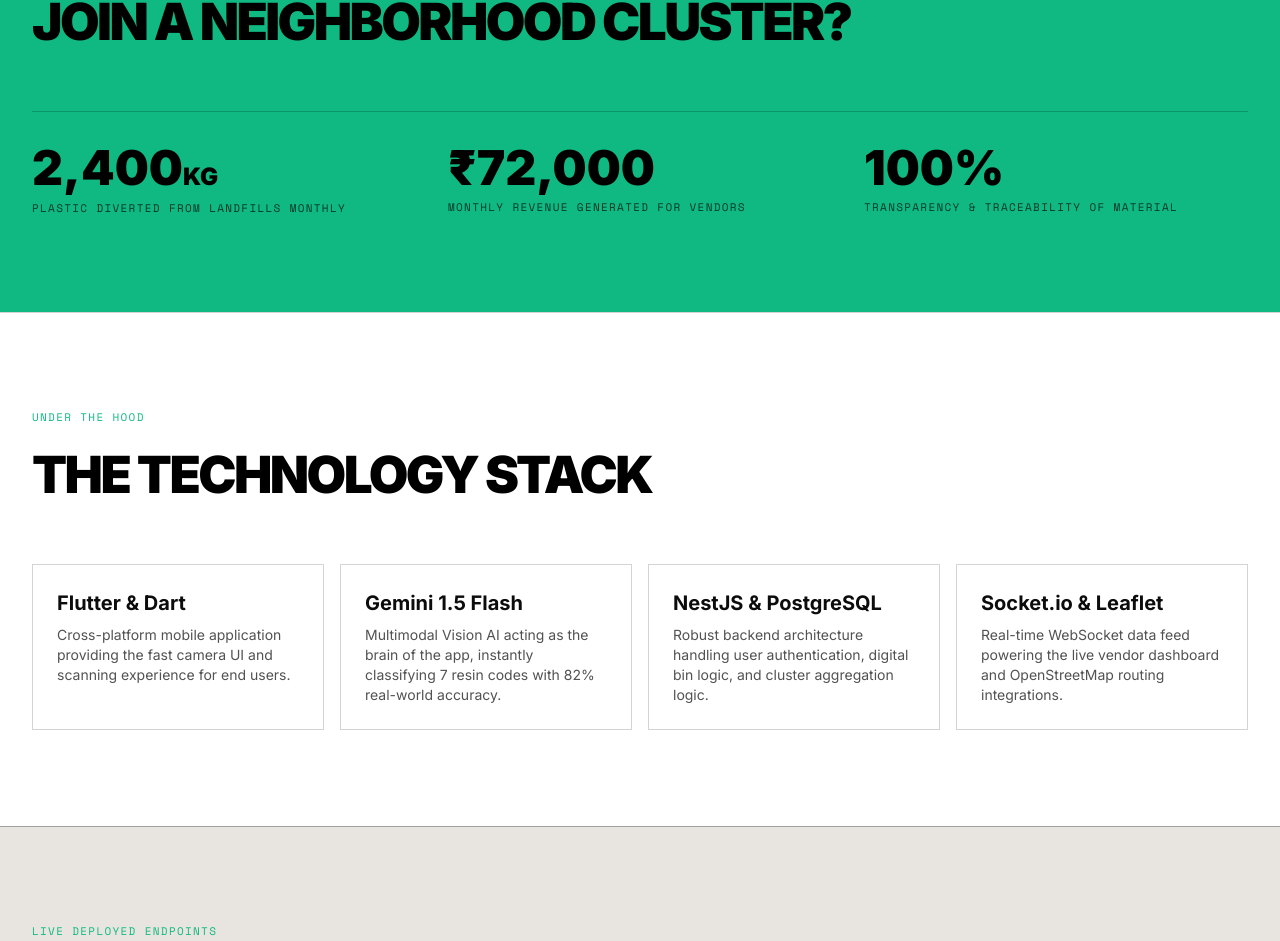
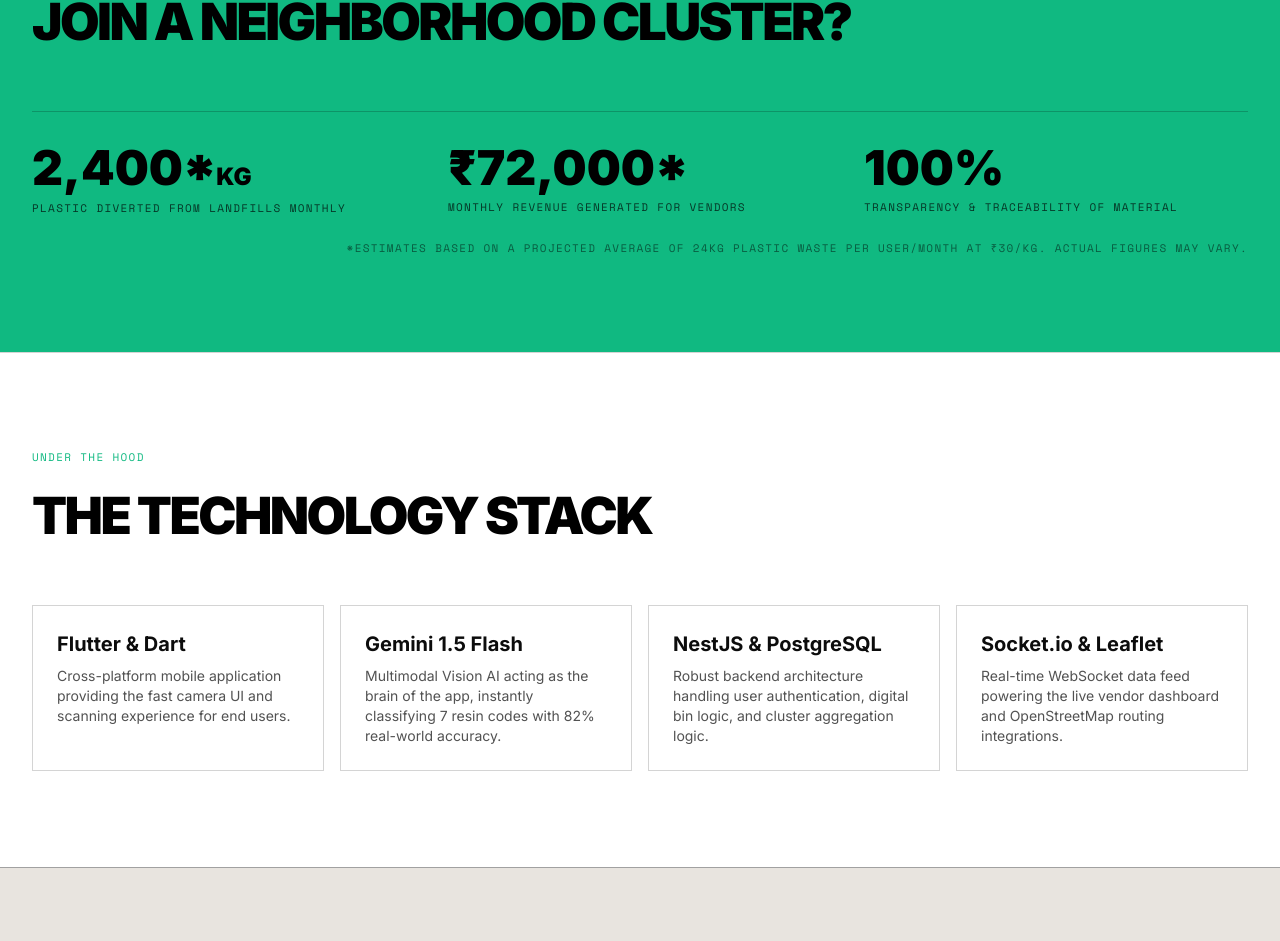
Before and after one commit to Cherie05/nirvaha-ai, a Next.js app in the folder src/landing/: page / in a window 1280 px wide. Shown: the part 4611-5552 px from the top of the page. Built offline with nearby package versions, Linux system fonts and the light colour scheme.

Commit message:
Add asterisks and legal disclaimer to projected metrics in Impact Section

```diff
--- a/src/landing/components/ImpactSection.tsx
+++ b/src/landing/components/ImpactSection.tsx
@@ -12,11 +12,11 @@ export default function ImpactSection() {
 
         <div className="grid md:grid-cols-3 gap-8 border-t border-black/20 pt-8">
           <div>
-            <p className="text-5xl font-black mb-2">2,400<span className="text-2xl">KG</span></p>
+            <p className="text-5xl font-black mb-2">2,400*<span className="text-2xl">KG</span></p>
             <p className="font-mono-label text-black/70 text-xs">PLASTIC DIVERTED FROM LANDFILLS MONTHLY</p>
           </div>
           <div>
-            <p className="text-5xl font-black mb-2">₹72,000</p>
+            <p className="text-5xl font-black mb-2">₹72,000*</p>
             <p className="font-mono-label text-black/70 text-xs">MONTHLY REVENUE GENERATED FOR VENDORS</p>
           </div>
           <div>
@@ -24,6 +24,10 @@ export default function ImpactSection() {
             <p className="font-mono-label text-black/70 text-xs">TRANSPARENCY & TRACEABILITY OF MATERIAL</p>
           </div>
         </div>
+
+        <div className="mt-6 text-right">
+          <p className="font-mono-label text-black/50 text-[10px]">*ESTIMATES BASED ON A PROJECTED AVERAGE OF 24KG PLASTIC WASTE PER USER/MONTH AT ₹30/KG. ACTUAL FIGURES MAY VARY.</p>
+        </div>
       </div>
     </section>
   );
```
